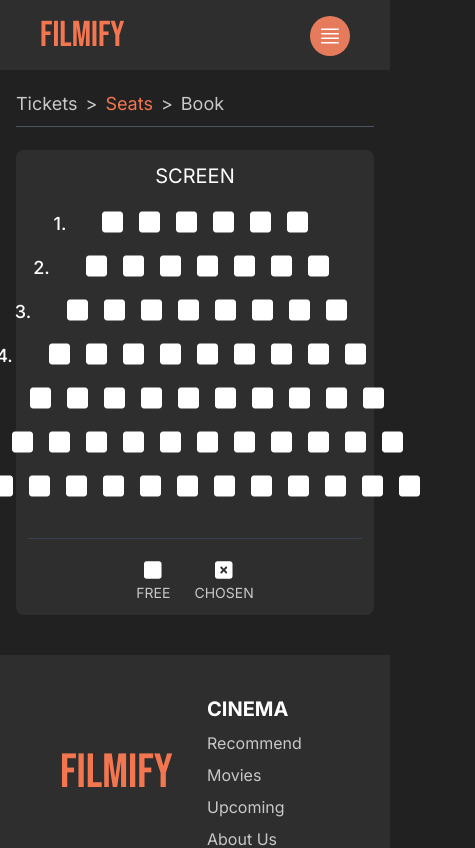
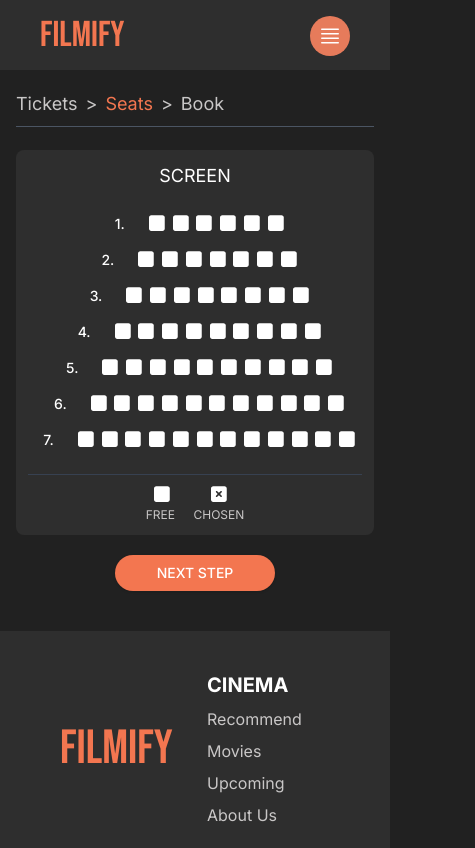
Before and after one commit to SaraMecinovic1/Filmify-project, a React (Vite) app: page /seats in a window 390 px wide. Shown: the top 848 px of the page, 475 px wide, since content can reach past the window. Built offline with nearby package versions, Linux system fonts and the light colour scheme; no server answers; the HTML template or start-up script is replaced by a standard one.

Commit message:
ui for seats page done

```diff
--- a/src/component/Seats.tsx
+++ b/src/component/Seats.tsx
@@ -3,90 +3,26 @@ import { faSquare } from "@fortawesome/free-solid-svg-icons";
 
 const SeatsBox = () => {
   return (
-    <div className="w-[600px] mr-10 h-auto flex flex-col px-10 ">
-      <div className="flex flex-row justify-center mb-4">
-        <span className="mr-2 text-lg text-accent font-medium px-5">1.</span>
-        {[...Array(6)].map((_, index) => (
-          <FontAwesomeIcon
-            key={index}
-            icon={faSquare}
-            className="text-2xl mx-2 text-accent"
-            id={`seat-1-${index}`}
-          />
-        ))}
-      </div>
-
-      <div className="flex flex-row justify-center mb-4">
-        <span className="mr-2 text-lg font-medium  text-accent px-5 ">2.</span>
-        {[...Array(7)].map((_, index) => (
-          <FontAwesomeIcon
-            key={index}
-            icon={faSquare}
-            className="text-2xl mx-2 text-accent"
-            id={`seat-2-${index}`}
-          />
-        ))}
-      </div>
-
-      <div className="flex flex-row justify-center mb-4">
-        <span className="mr-2 text-lg font-medium  text-accent px-5">3.</span>
-        {[...Array(8)].map((_, index) => (
-          <FontAwesomeIcon
-            key={index}
-            icon={faSquare}
-            className="text-2xl mx-2 text-accent"
-            id={`seat-3-${index}`}
-          />
-        ))}
-      </div>
-
-      <div className="flex flex-row justify-center mb-4">
-        <span className="mr-2 text-lg font-medium  text-accent px-5">4.</span>
-        {[...Array(9)].map((_, index) => (
-          <FontAwesomeIcon
-            key={index}
-            icon={faSquare}
-            className="text-2xl mx-2 text-accent"
-            id={`seat-4-${index}`}
-          />
-        ))}
-      </div>
-
-      <div className="flex flex-row justify-center mb-4">
-        <span className="mr-2 text-lg font-medium  text-accent px-5">5.</span>
-        {[...Array(10)].map((_, index) => (
-          <FontAwesomeIcon
-            key={index}
-            icon={faSquare}
-            className="text-2xl mx-2 text-accent"
-            id={`seat-5-${index}`}
-          />
-        ))}
-      </div>
-
-      <div className="flex flex-row justify-center mb-4">
-        <span className="mr-2 text-lg font-medium  text-accent px-5">6.</span>
-        {[...Array(11)].map((_, index) => (
-          <FontAwesomeIcon
-            key={index}
-            icon={faSquare}
-            className="text-2xl mx-2 text-accent"
-            id={`seat-6-${index}`}
-          />
-        ))}
-      </div>
-
-      <div className="flex flex-row justify-center mb-4">
-        <span className="mr-2 text-lg font-medium  text-accent px-5">7.</span>
-        {[...Array(12)].map((_, index) => (
-          <FontAwesomeIcon
-            key={index}
-            icon={faSquare}
-            className="text-2xl mx-2 text-accent"
-            id={`seat-7-${index}`}
-          />
-        ))}
-      </div>
+    <div className="w-full max-w-[400px] sm:max-w-[600px] lg:max-w-[800px] mx-auto h-auto flex flex-col px-5 sm:px-6 lg:px-8">
+      {[...Array(7)].map((_, rowIndex) => {
+        // Array(7) je mojih 7 redova
+        const seatCount = rowIndex + 6; //seatCount-broj sedišta u svakom redu,1.red 0+6,i za svaki ostali index+6 ,tj za pojedno mesto vise u svakom sl redu
+        return (
+          <div key={rowIndex} className="flex flex-row justify-center mb-4">
+            <span className="mr-2 text-sm sm:text-lg font-medium text-accent px-3">
+              {rowIndex + 1}.
+            </span>
+            {[...Array(seatCount)].map((_, seatIndex) => (
+              <FontAwesomeIcon
+                key={seatIndex}
+                icon={faSquare}
+                className="text-lg sm:text-2xl mx-1 sm:mx-2 text-accent"
+                id={`seat-${rowIndex + 1}-${seatIndex}`}
+              />
+            ))}
+          </div>
+        );
+      })}
     </div>
   );
 };
--- a/src/pages/Reservation/BookSeats.tsx
+++ b/src/pages/Reservation/BookSeats.tsx
@@ -1,40 +1,47 @@
-import Loader from "@/component/loading";
 import SeatsBox from "@/component/Seats";
 import Stepper from "@/component/Stepper";
 import { faSquare } from "@fortawesome/free-solid-svg-icons";
 import { FontAwesomeIcon } from "@fortawesome/react-fontawesome";
 import { faSquareXmark } from "@fortawesome/free-solid-svg-icons";
+import { Button } from "@/components/ui/button";
 
-type Props = {};
-
-const Seats = (props: Props) => {
+const Seats = () => {
   return (
-    <div className="w-full h-full px-4 sm:px-6 lg:px-10">
+    <div className="w-full h-full px-4 sm:px-6 lg:px-8">
       <Stepper />
 
-      <div className="w-full h-auto mb-5 sm:mb-20 p-3 sm:p-7 rounded-lg bg-[#2e2e2e] flex flex-col items-center gap-5">
-        <div className="mb-">
-          <h1 className="font-normal text-xl text-accent">SCREEN</h1>
+      <div className="w-full h-auto mb-5 p-3 sm:p-6 lg:p-8 rounded-lg bg-[#2e2e2e] flex flex-col items-center gap-2">
+        <div className="mb-4">
+          <h1 className="font-normal text-lg sm:text-xl text-accent">SCREEN</h1>
         </div>
 
         <SeatsBox />
-        <hr className=" border-gray-700 w-full  " />
+        <hr className="border-gray-700 w-full" />
         <div className="w-full flex flex-row justify-center">
-          <div className="mx-3">
+          <div className="mx-2 sm:mx-3">
             <FontAwesomeIcon
               icon={faSquare}
-              className="text-xl mx-2 text-accent"
+              className="text-lg sm:text-xl mx-2 text-accent"
             />
-            <p className="text-sm text-textColor">FREE</p>
+            <p className="text-xs sm:text-sm text-textColor">FREE</p>
           </div>
-          <div className="mx-3 text-center">
+          <div className="mx-2 sm:mx-3 text-center">
             <FontAwesomeIcon
               icon={faSquareXmark}
-              className="text-xl mx-2 text-accent"
+              className="text-lg sm:text-xl mx-2 text-accent"
             />
-            <p className="text-sm text-textColor">CHOSEN</p>
+            <p className="text-xs sm:text-sm text-textColor">CHOSEN</p>
           </div>
         </div>
+      </div>
+
+      <div className="flex justify-center">
+        <Button
+          type="submit"
+          className="w-40 sm:w-40 lg:w-48 text-accent rounded-3xl bg-secondary hover:bg-orange-600"
+        >
+          NEXT STEP
+        </Button>
       </div>
     </div>
   );
```
